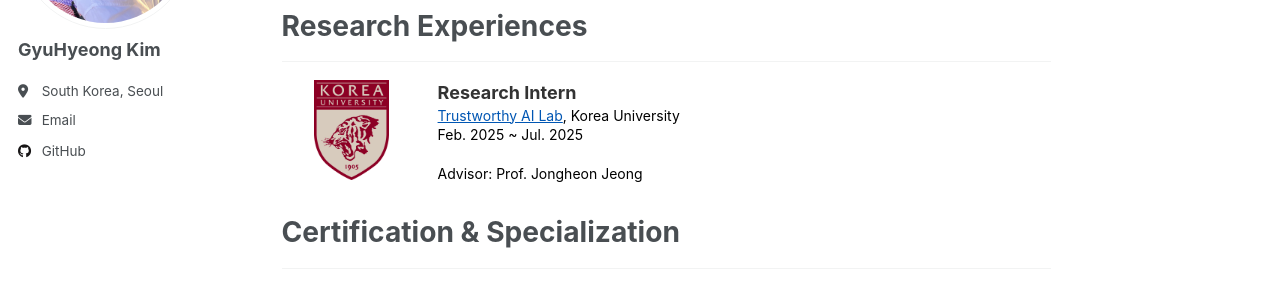
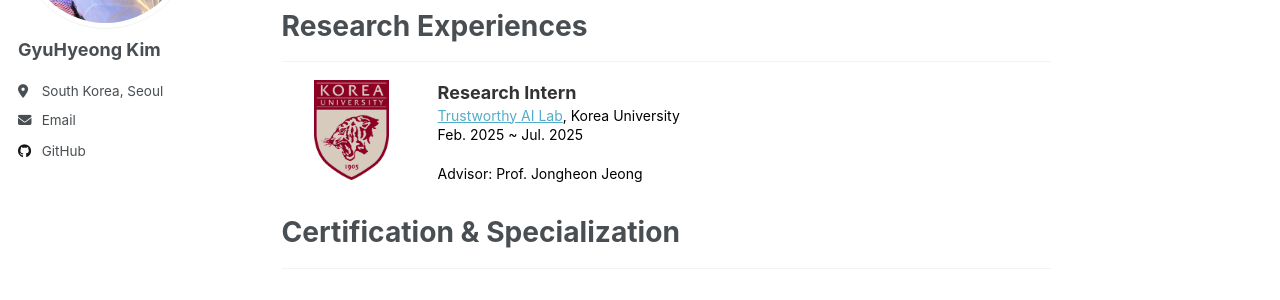
Before and after one commit to GyuHyeong-Kim/GyuHyeong-Kim.github.io, a Jekyll site: the page built from _pages/about.md, in a window 1280 px wide. Shown: the part 245-545 px from the top of the page. Built offline with Jekyll 4.4.1, drawn with Linux system fonts in a browser that asks for light colours; a script that is not in the unit is left out.

Commit message:
Update main.scss

```diff
--- a/assets/css/main.scss
+++ b/assets/css/main.scss
@@ -41,13 +41,3 @@
     "vendor/font-awesome/solid",
     "vendor/font-awesome/brands"
 ;
-
-.lab-link {
-  color: #0056b3;
-  text-decoration: none;
-  transition: color 0.2s ease-in-out;
-}
-
-.lab-link:hover {
-  color: #FFA500;
-}
```
